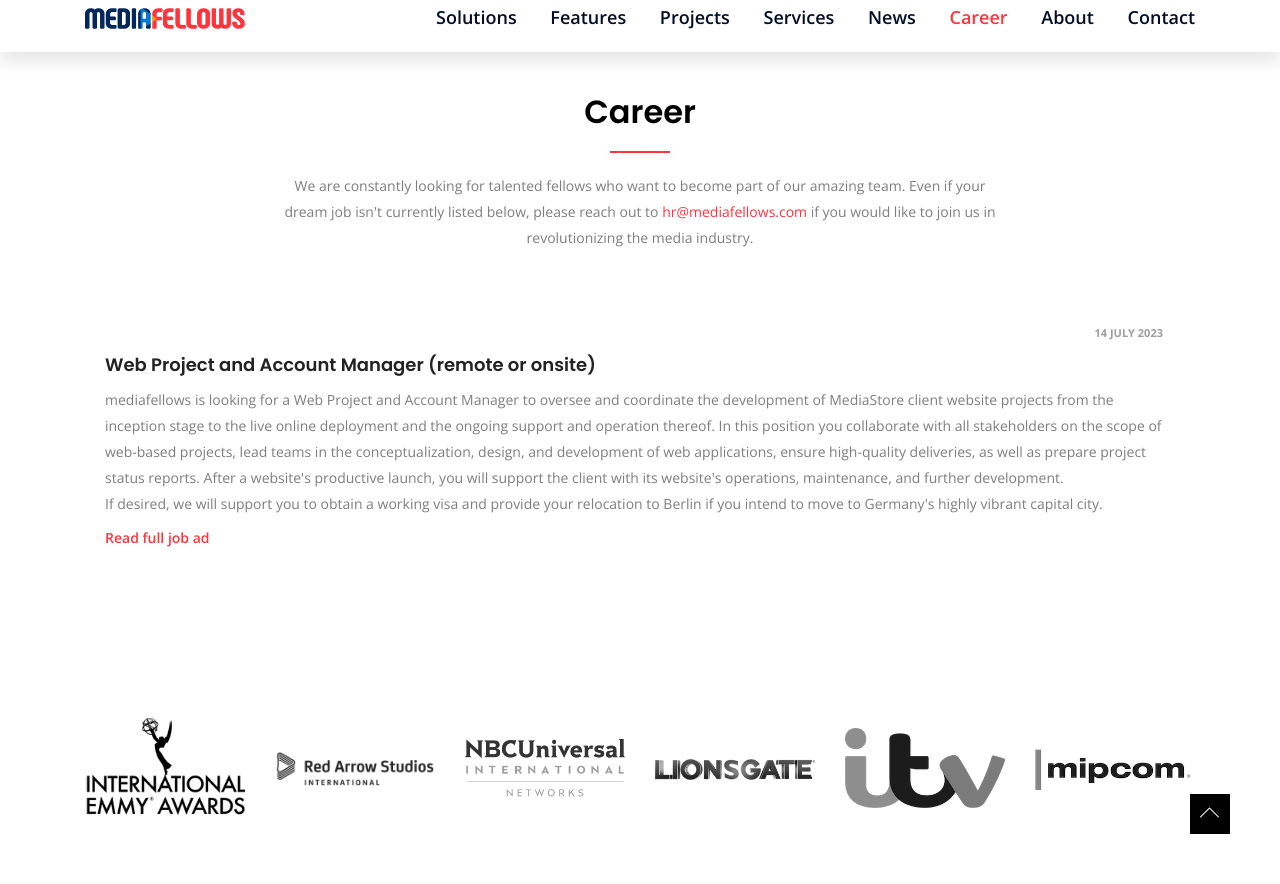
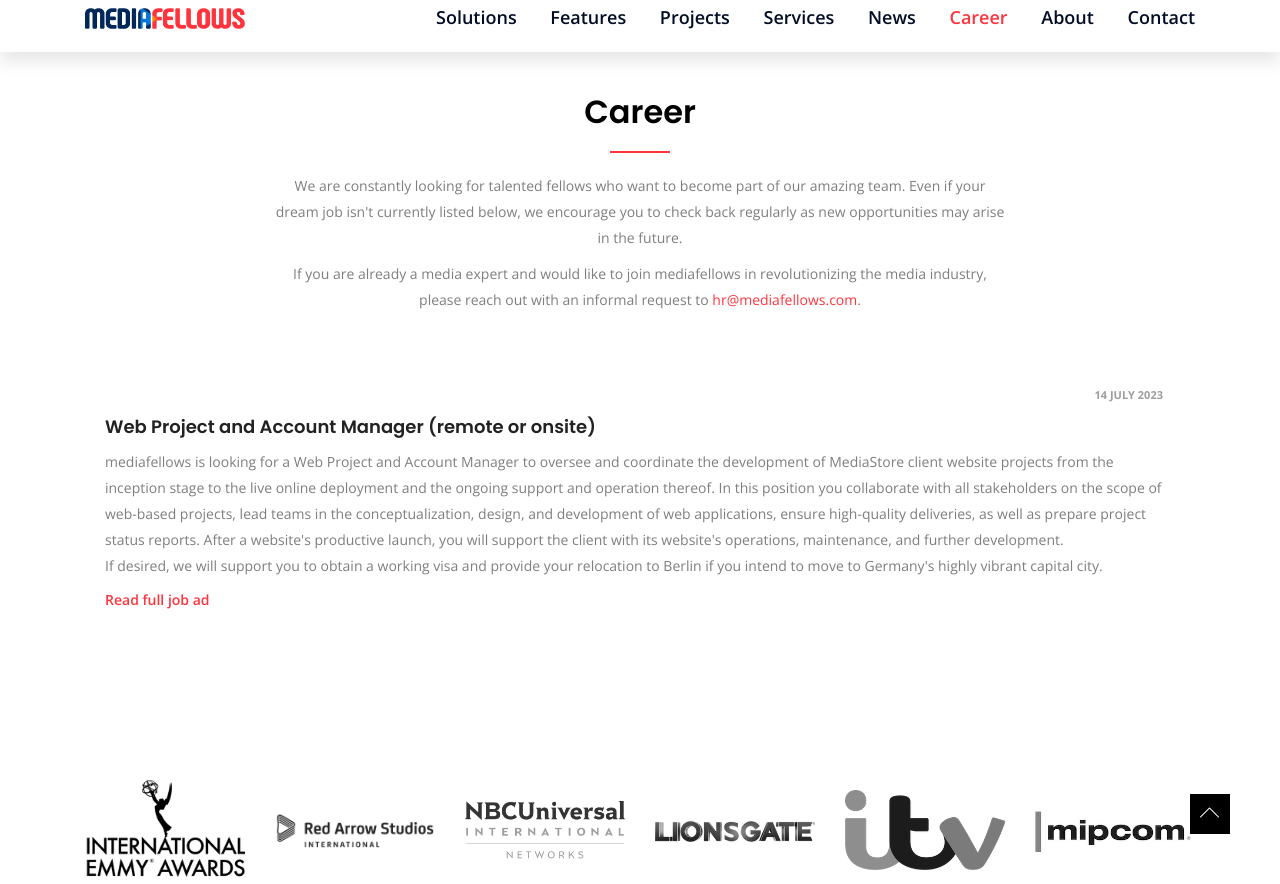
Before and after one commit to mediafellows/mediafellows.github.io, a Jekyll site: the page built from pages/career.html, in a window 1280 px wide and 900 px high, scrolled down 329 px, cut to the strip 16-900 px from the top of the window. Built offline with Jekyll 4.4.1, drawn with Linux system fonts in a browser that asks for light colours.

```diff
--- a/pages/career.html
+++ b/pages/career.html
@@ -12,7 +12,8 @@ header_image: "/assets/img/bg/career.jpg"
             <div class="col-xl-12 text-center pb-40 ">
                 <div class="section-title service-title">
                     <h2>Career</h2>
-                    <p>We are constantly looking for talented fellows who want to become part of our amazing team. Even if your dream job isn't currently listed below, please reach out to <a href="mailto:hr@mediafellows.com?subject=mediafellows - Career">hr@mediafellows.com</a> if you would like to join us in revolutionizing the media industry.</p>
+                    <p>We are constantly looking for talented fellows who want to become part of our amazing team. Even if your dream job isn't currently listed below, we encourage you to check back regularly as new opportunities may arise in the future.<p>
+                    <p>If you are already a media expert and would like to join mediafellows in revolutionizing the media industry, please reach out with an informal request to <a href="mailto:hr@mediafellows.com?subject=mediafellows - Career">hr@mediafellows.com</a>.</p>
                 </div>
             </div>
         </div>
@@ -38,5 +39,16 @@ header_image: "/assets/img/bg/career.jpg"
             </div>
         </div>
         {% endfor %}
+        {% if site.jobs.size == 0 %}
+        <div class="blog-wrapper home-blog-wrapper white-bg mb-50">
+          <div class="row">
+              <div class="col-xl-12 col-lg-12 col-md-12">
+                <hr>
+                <p class="text-center">We appreciate your interest in joining the mediafellows team. Currently, there are no job vacancies available.</p>
+                <hr>
+              </div>
+            </div>
+        </div>
+        {% endif %}
     </div>
 </section>
```
Also changed, not shown: temp/01_web_project_manager.md (added, +70 -0 lines).
